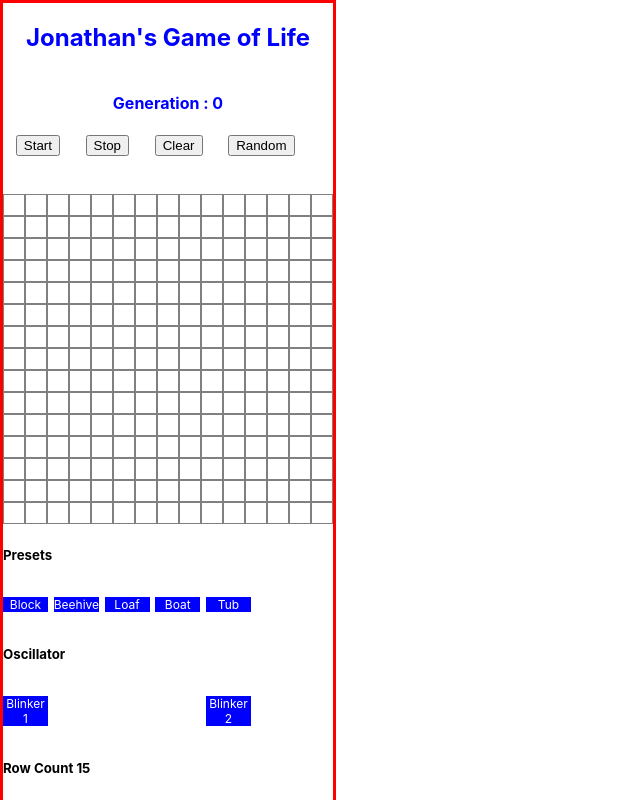
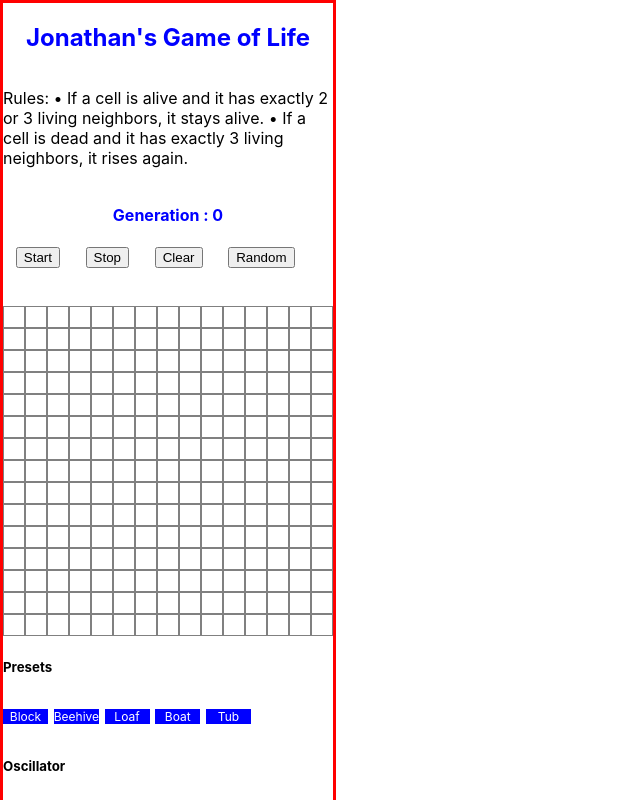
Before and after one commit to bloominstituteoftechnology/CS-Build-Week-1, a React (Create React App) app in the folder client/: page / in a window 1280 px wide. Shown: the top 800 px of the page, without its empty margins (0-640 px from the left). Built offline with nearby package versions, Linux system fonts and the light colour scheme.

Commit message:
add the rules to the game on the screen all that is left now is getting the game to simulate through the states based off the rules

```diff
--- a/client/src/App.js
+++ b/client/src/App.js
@@ -476,6 +476,11 @@ class App extends Component {
     return (
       <div className="container" style={{ width: this.state.width }}>
         <h2 className="titleApp">Jonathan's Game of Life</h2>
+        <p>Rules:
+          •	If a cell is alive and it has exactly 2 or 3 living neighbors, it stays alive.
+
+          •	If a cell is dead and it has exactly 3 living neighbors, it rises again.
+        </p>
         <h4 className="titleApp">Generation : {this.state.generation}</h4>
         <div className="topButtons">
           <div>
```
Also changed, not shown: 2 other files (tests, documents, lock files or other folders).
